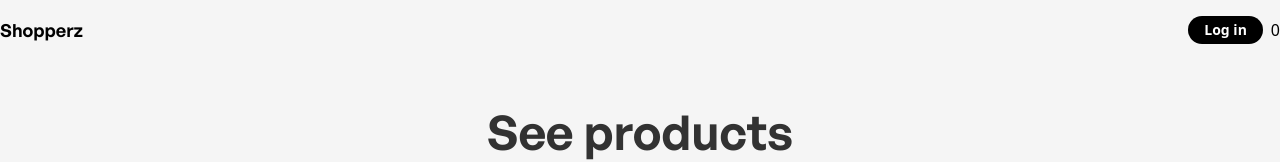
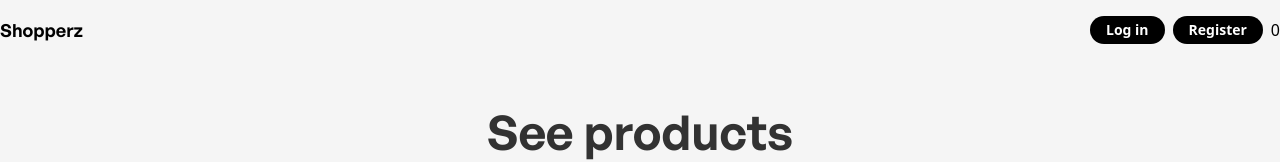
Before and after one commit to tamasstephen/kadaStore, a React (Vite) app: page / in a window 1280 px wide. Shown: the top 162 px of the page. Built offline with nearby package versions, Linux system fonts and the light colour scheme; no server answers.

Commit message:
feat: add auth to app

```diff
--- a/src/components/NavBar.tsx
+++ b/src/components/NavBar.tsx
@@ -1,11 +1,32 @@
 import { selectCartAmount } from "../store/features/cartSlice";
 import { useSelector } from "react-redux";
-import { Outlet, Link } from "react-router-dom";
+import { Outlet, Link, useNavigate } from "react-router-dom";
 import { openModal, useAppDispatch } from "../store";
+import { useEffect, useState } from "react";
+import { onAuthStateChanged, signOut } from "firebase/auth";
+import { auth } from "../firebase";
 
 export const NavBar = () => {
   const cartItemAmount = useSelector(selectCartAmount);
   const dispatch = useAppDispatch();
+  const navigate = useNavigate();
+  const [signedIn, setSignedIn] = useState(false);
+
+  const logOut = () => {
+    signOut(auth);
+  };
+
+  useEffect(() => {
+    const listen = onAuthStateChanged(auth, (user) => {
+      if (user) {
+        setSignedIn(true);
+      } else {
+        setSignedIn(false);
+      }
+      return () => listen();
+    });
+  });
+
   return (
     <div className="  bg-bgGray ">
       <div className="w-full flex flex-col items-center">
@@ -14,12 +35,29 @@ export const NavBar = () => {
             <Link to="/">Shopperz</Link>
           </p>
           <div className="flex items-center">
+            {signedIn ? (
+              <button
+                className="mr-2 rounded-full bg-black text-white font-semibold px-4 py-1 text-sm"
+                onClick={logOut}
+              >
+                Log out
+              </button>
+            ) : (
+              <>
                 <button
                   className="mr-2 rounded-full bg-black text-white font-semibold px-4 py-1 text-sm"
                   onClick={() => dispatch(openModal())}
                 >
                   Log in
                 </button>
+                <button
+                  className="mr-2 rounded-full bg-black text-white font-semibold px-4 py-1 text-sm"
+                  onClick={() => navigate("/register")}
+                >
+                  Register
+                </button>
+              </>
+            )}
             <p>
               <Link to="/cart">{cartItemAmount}</Link>
             </p>
--- /dev/null
+++ b/src/components/auth/Register.tsx
@@ -0,0 +1,34 @@
+import { createUserWithEmailAndPassword } from "firebase/auth";
+import { auth } from "../../firebase";
+import { FormEvent } from "react";
+import { Heading } from "..";
+
+export const Register = () => {
+  const register = (e: FormEvent) => {
+    e.preventDefault();
+    const form = new FormData(e.target as HTMLFormElement);
+    const email = form.get("email") as string;
+    const password = form.get("password") as string;
+    if (email && password) {
+      createUserWithEmailAndPassword(auth, email, password)
+        .then((credential) => console.log(credential))
+        .catch((err) => console.log(err));
+    }
+  };
+  return (
+    <div className=" p-20 relative min-h-screen">
+      <Heading>Create Account</Heading>
+      <form onSubmit={register}>
+        <fieldset>
+          <label htmlFor="email">Email</label>
+          <input type="email" name="email" />
+        </fieldset>
+        <fieldset>
+          <label htmlFor="password">Password</label>
+          <input type="password" name="password" />
+        </fieldset>
+        <input type="submit" />
+      </form>
+    </div>
+  );
+};
--- a/src/components/auth/SignIn.tsx
+++ b/src/components/auth/SignIn.tsx
@@ -1,7 +1,32 @@
 import { closeModal, useAppDispatch } from "../../store";
+import { signInWithEmailAndPassword } from "firebase/auth";
+import { auth } from "../../firebase";
+import { FormEvent, useState } from "react";
 
 export const SignIn = () => {
   const dispatch = useAppDispatch();
+  const [isLoading, setIsLoading] = useState(false);
+  const [error, setError] = useState<string | null>();
+
+  const signIn = (e: FormEvent) => {
+    e.preventDefault();
+    const form = new FormData(e.target as HTMLFormElement);
+    const email = form.get("email") as string;
+    const password = form.get("password") as string;
+    if (email && password) {
+      setError(null);
+      setIsLoading(true);
+      signInWithEmailAndPassword(auth, email, password)
+        .then(() => {
+          dispatch(closeModal());
+          setIsLoading(false);
+        })
+        .catch(() => {
+          setError("An error has occured");
+          setIsLoading(false);
+        });
+    }
+  };
   return (
     <div className="bg-white p-20 relative">
       <button
@@ -10,16 +35,17 @@ export const SignIn = () => {
       >
         Close
       </button>
-      <form>
+      <form onSubmit={signIn}>
+        <div>{error && <p>{error}</p>}</div>
         <fieldset>
           <label htmlFor="email">Email</label>
           <input type="email" name="email" />
         </fieldset>
         <fieldset>
           <label htmlFor="password">Password</label>
-          <input type="email" name="password" />
+          <input type="password" name="password" />
         </fieldset>
-        <input type="submit" />
+        <input type="submit" disabled={isLoading} />
       </form>
     </div>
   );
--- /dev/null
+++ b/src/components/auth/index.ts
@@ -0,0 +1,2 @@
+export * from "./Register";
+export * from "./SignIn";
--- a/src/firebase.ts
+++ b/src/firebase.ts
@@ -19,4 +19,4 @@ const app = initializeApp(firebaseConfig);
 
 // Initialize Firebase Authentication and get a reference to the service
 // eslint-disable-next-line @typescript-eslint/no-unused-vars
-const auth = getAuth(app);
+export const auth = getAuth(app);
--- a/src/routes/routes.tsx
+++ b/src/routes/routes.tsx
@@ -6,6 +6,7 @@ import { useSelector } from "react-redux";
 import { selectModalState } from "../store";
 import { SignIn } from "../components/auth/SignIn";
 import Portal from "../components/modal/Portal";
+import { Register } from "../components/auth";
 
 const router = createBrowserRouter([
   {
@@ -24,6 +25,10 @@ const router = createBrowserRouter([
         path: "cart",
         element: <Cart />,
       },
+      {
+        path: "register",
+        element: <Register />,
+      },
     ],
   },
 ]);
```
Also changed, not shown: 1 other file (tests, documents, lock files or other folders). Lines whose indentation alone changed are shown as unchanged.
